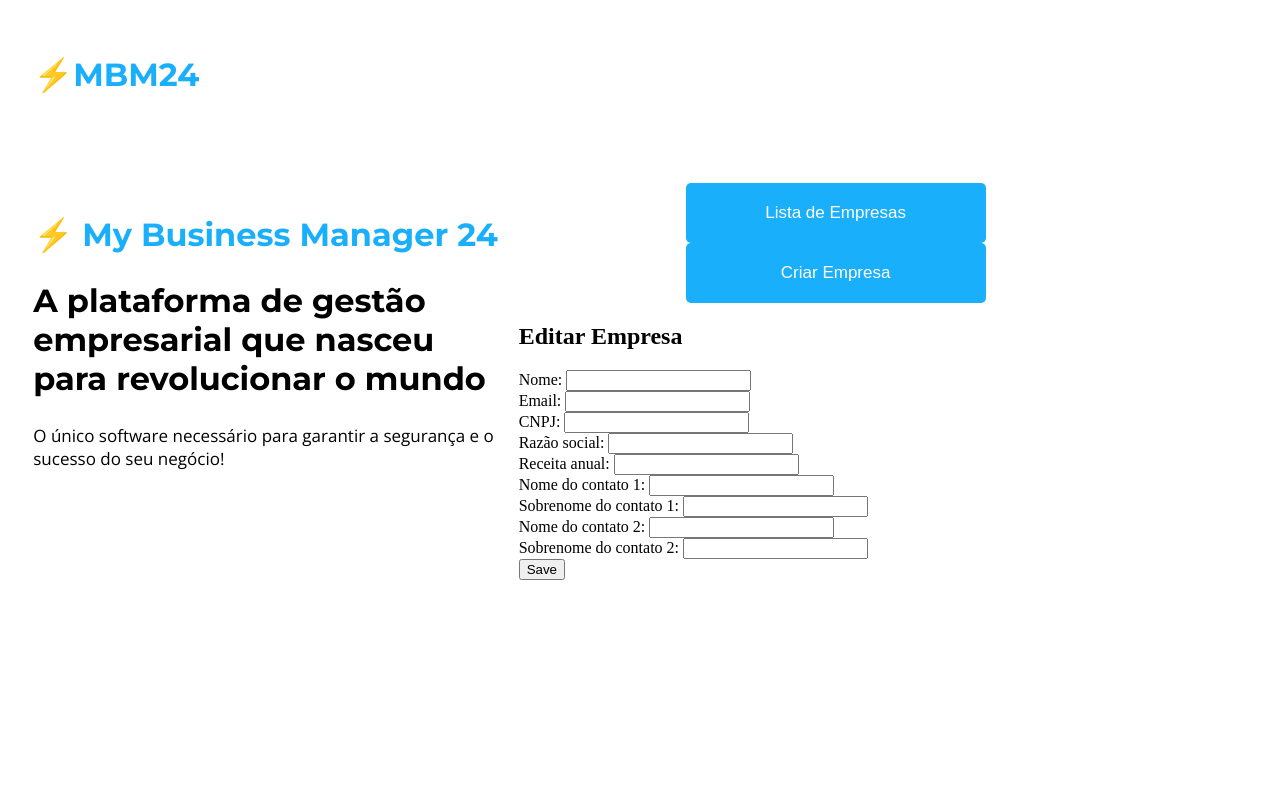
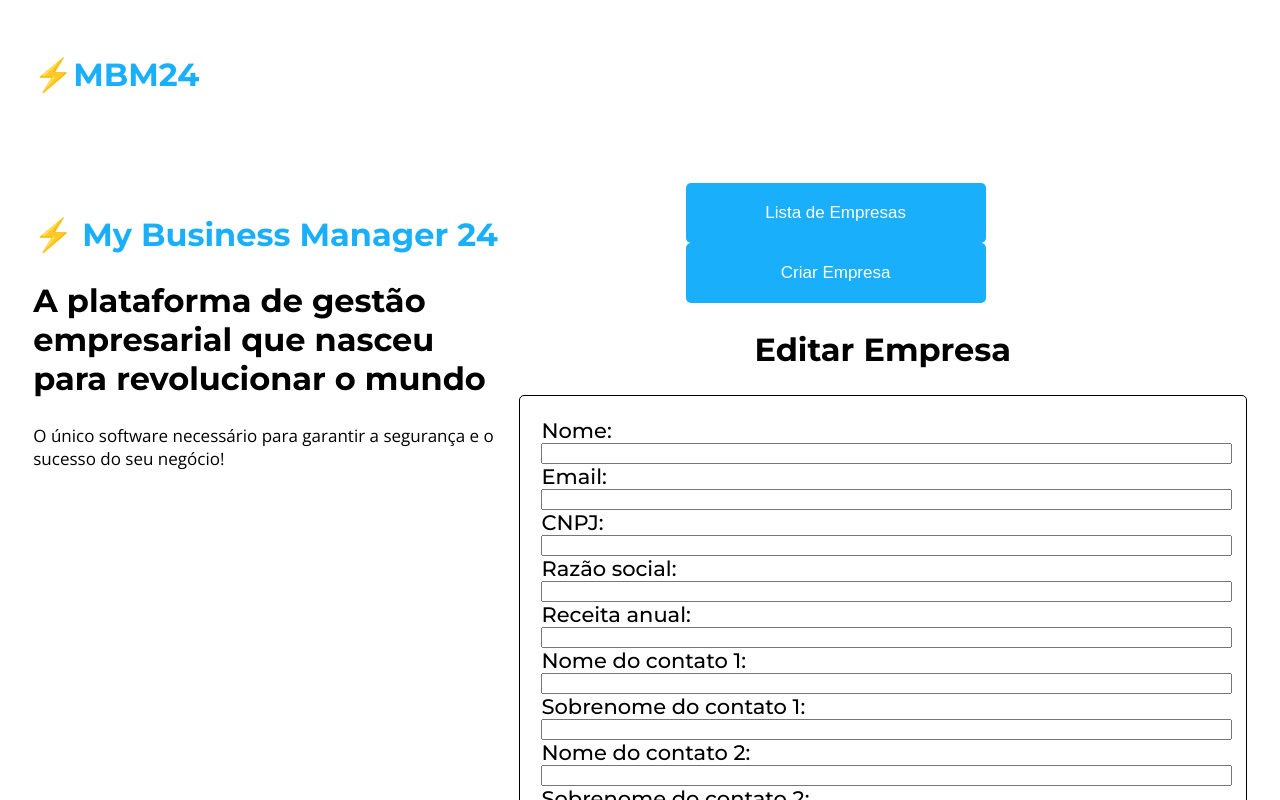
Before and after one commit to Kecbm/desafio-BR-24, a React (Create React App) app in the folder src/react-crud/: page /company/1/edit in a window 1280 px wide. Shown: the top 800 px of the page. Built offline with nearby package versions, Linux system fonts and the light colour scheme; no server answers.

Commit message:
:sparkles: feat: Ajustes em EditCompany

```diff
--- a/src/react-crud/src/components/EditCompany.js
+++ b/src/react-crud/src/components/EditCompany.js
@@ -1,6 +1,7 @@
 import { useState, useEffect } from "react";
 import axios from "axios";
 import { useNavigate, useParams } from "react-router-dom";
+import './../css/FormCompany.css';
 
 export default function EditCompany() {
     const navigate = useNavigate();
@@ -35,37 +36,37 @@ export default function EditCompany() {
     }
 
     return (
-        <div>
-            <h1>Editar Empresa</h1>
-            <form onSubmit={handleSubmit}>
-                <label>Nome: </label>
-                <input value={inputs.name} type="text" name="name" onChange={handleChange} />
+        <div className="form-company">
+            <h1 className="form-title">Editar Empresa</h1>
+            <form className="form" onSubmit={handleSubmit}>
+                <label className="label">Nome: </label>
+                <input className="input" value={inputs.name} type="text" name="name" onChange={handleChange} />
                 <br />
-                <label>Email: </label>
-                <input value={inputs.email} type="text" name="email" onChange={handleChange} />
+                <label className="label">Email: </label>
+                <input className="input" value={inputs.email} type="text" name="email" onChange={handleChange} />
                 <br />
-                <label>CNPJ: </label>
-                <input value={inputs.CNPJ} type="text" name="CNPJ" onChange={handleChange} />
+                <label className="label">CNPJ: </label>
+                <input className="input" value={inputs.CNPJ} type="text" name="CNPJ" onChange={handleChange} />
                 <br />
-                <label>Razão social: </label>
-                <input value={inputs.corporate_name} type="text" name="corporate_name" onChange={handleChange} />
+                <label className="label">Razão social: </label>
+                <input className="input" value={inputs.corporate_name} type="text" name="corporate_name" onChange={handleChange} />
                 <br />
-                <label>Receita anual: </label>
-                <input value={inputs.annual_recipe} type="text" name="annual_recipe" onChange={handleChange} />
+                <label className="label">Receita anual: </label>
+                <input className="input" value={inputs.annual_recipe} type="text" name="annual_recipe" onChange={handleChange} />
                 <br />
-                <label>Nome do contato 1: </label>
-                <input value={inputs.name_first_contact} type="text" name="name_first_contact" onChange={handleChange} />
+                <label className="label">Nome do contato 1: </label>
+                <input className="input" value={inputs.name_first_contact} type="text" name="name_first_contact" onChange={handleChange} />
                 <br />
-                <label>Sobrenome do contato 1: </label>
-                <input value={inputs.last_name_first_contact} type="text" name="last_name_first_contact" onChange={handleChange} />
+                <label className="label">Sobrenome do contato 1: </label>
+                <input className="input" value={inputs.last_name_first_contact} type="text" name="last_name_first_contact" onChange={handleChange} />
                 <br />
-                <label>Nome do contato 2: </label>
-                <input value={inputs.name_second_contact} type="text" name="name_second_contact" onChange={handleChange} />
+                <label className="label">Nome do contato 2: </label>
+                <input className="input" value={inputs.name_second_contact} type="text" name="name_second_contact" onChange={handleChange} />
                 <br />
-                <label>Sobrenome do contato 2: </label>
-                <input value={inputs.last_name_second_contact} type="text" name="last_name_second_contact" onChange={handleChange} />
+                <label className="label">Sobrenome do contato 2: </label>
+                <input className="input" value={inputs.last_name_second_contact} type="text" name="last_name_second_contact" onChange={handleChange} />
                 <br />
-                <button>Save</button>
+                <button className="button-form">Save</button>
             </form>
         </div>
     )
```
